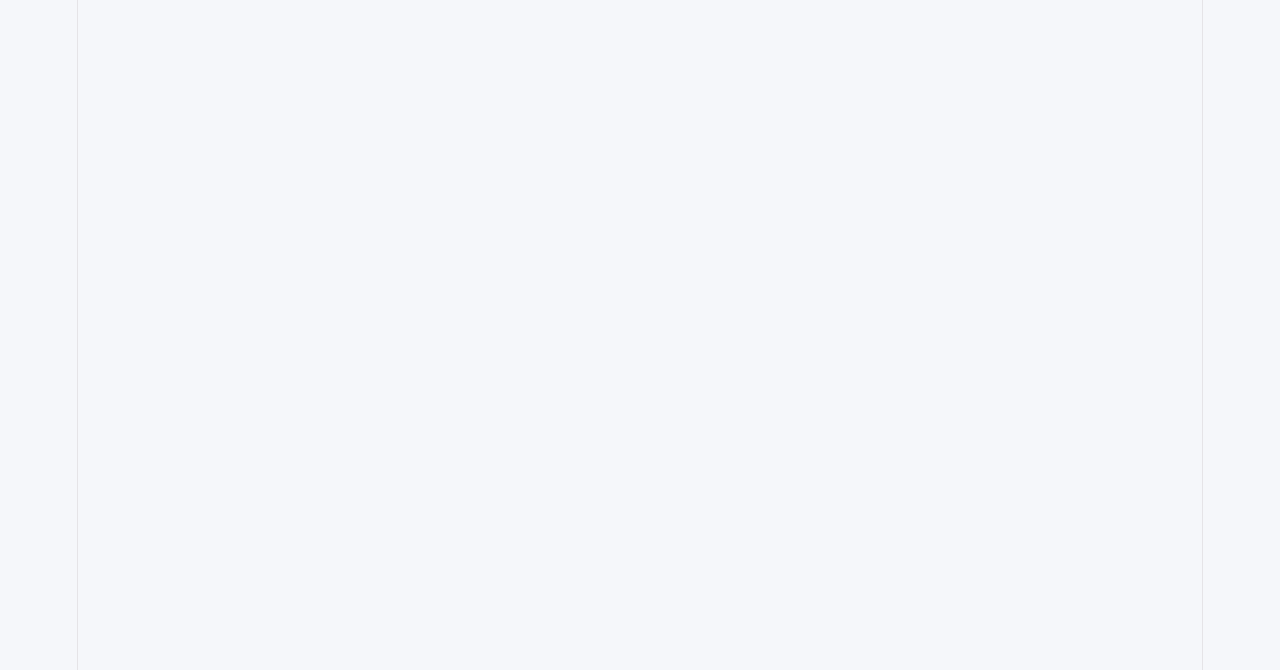
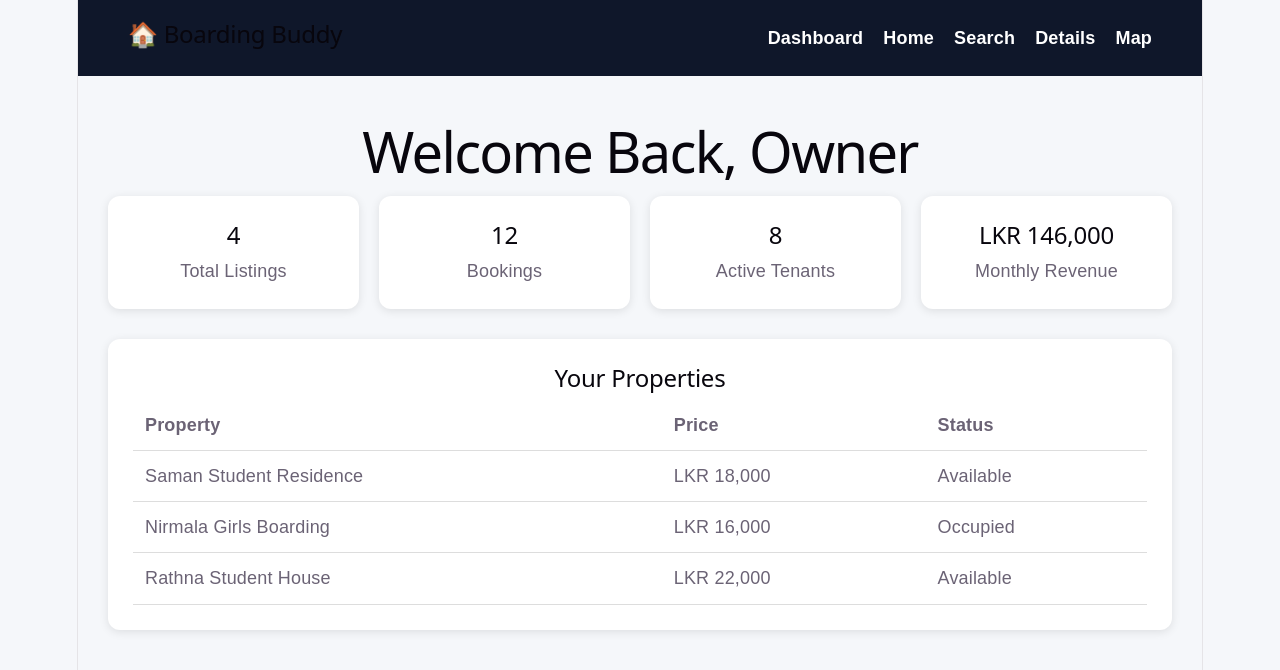
Before and after one commit to mahakumaradmsv24-png/Boarding-Buddy-frontend, a React (Vite) app: page /owner in a window 1280 px wide. Before the commit this address had no page. Shown: the top 670 px of the page. Built offline with nearby package versions, Linux system fonts and the light colour scheme.

Commit message:
Added owner dashboard

```diff
--- a/src/App.css
+++ b/src/App.css
@@ -435,3 +435,40 @@ body{
 .secondary-btn{
   background:#0f172a;
 }
+.owner-dashboard{
+  padding:30px;
+}
+
+.stats-grid{
+  display:grid;
+  grid-template-columns:repeat(4,1fr);
+  gap:20px;
+  margin-top:20px;
+}
+
+.stat-card{
+  background:white;
+  padding:25px;
+  border-radius:12px;
+  text-align:center;
+  box-shadow:0 2px 10px rgba(0,0,0,0.1);
+}
+
+.table-card{
+  background:white;
+  margin-top:30px;
+  padding:25px;
+  border-radius:12px;
+  box-shadow:0 2px 10px rgba(0,0,0,0.1);
+}
+
+table{
+  width:100%;
+  border-collapse:collapse;
+}
+
+th,td{
+  padding:12px;
+  border-bottom:1px solid #ddd;
+  text-align:left;
+}
--- a/src/App.jsx
+++ b/src/App.jsx
@@ -7,16 +7,25 @@ import Home from "./pages/Home";
 import SearchResults from "./pages/SearchResults";
 import BoardingDetails from "./pages/BoardingDetails";
 import MapPage from "./pages/MapPage";
+import OwnerDashboard from "./pages/OwnerDashboard";
 
 function App() {
   return (
     <BrowserRouter>
       <Routes>
+
         <Route path="/" element={<Dashboard />} />
+
         <Route path="/home" element={<Home />} />
+
         <Route path="/search" element={<SearchResults />} />
+
         <Route path="/details" element={<BoardingDetails />} />
+
         <Route path="/map" element={<MapPage />} />
+
+        <Route path="/owner" element={<OwnerDashboard />} />
+
       </Routes>
     </BrowserRouter>
   );
--- /dev/null
+++ b/src/pages/OwnerDashboard.jsx
@@ -0,0 +1,81 @@
+import Navbar from "../components/Navbar";
+
+function OwnerDashboard() {
+  return (
+    <>
+      <Navbar />
+
+      <div className="owner-dashboard">
+
+        <h1>Welcome Back, Owner</h1>
+
+        <div className="stats-grid">
+
+          <div className="stat-card">
+            <h2>4</h2>
+            <p>Total Listings</p>
+          </div>
+
+          <div className="stat-card">
+            <h2>12</h2>
+            <p>Bookings</p>
+          </div>
+
+          <div className="stat-card">
+            <h2>8</h2>
+            <p>Active Tenants</p>
+          </div>
+
+          <div className="stat-card">
+            <h2>LKR 146,000</h2>
+            <p>Monthly Revenue</p>
+          </div>
+
+        </div>
+
+        <div className="table-card">
+
+          <h2>Your Properties</h2>
+
+          <table>
+
+            <thead>
+              <tr>
+                <th>Property</th>
+                <th>Price</th>
+                <th>Status</th>
+              </tr>
+            </thead>
+
+            <tbody>
+
+              <tr>
+                <td>Saman Student Residence</td>
+                <td>LKR 18,000</td>
+                <td>Available</td>
+              </tr>
+
+              <tr>
+                <td>Nirmala Girls Boarding</td>
+                <td>LKR 16,000</td>
+                <td>Occupied</td>
+              </tr>
+
+              <tr>
+                <td>Rathna Student House</td>
+                <td>LKR 22,000</td>
+                <td>Available</td>
+              </tr>
+
+            </tbody>
+
+          </table>
+
+        </div>
+
+      </div>
+    </>
+  );
+}
+
+export default OwnerDashboard;
```
